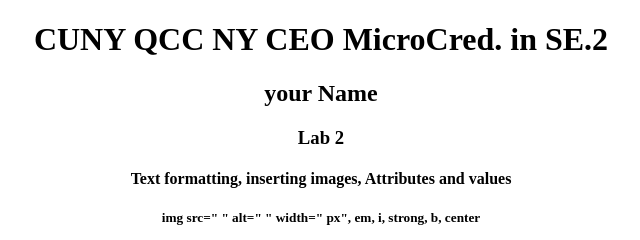
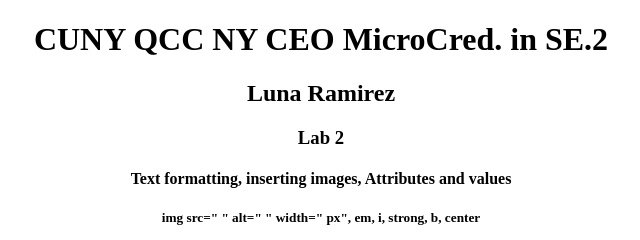
Before and after one commit to MrsRamirez/CunyQccNyCeoMicro2, a plain HTML site: page labs/lb2/lb2.html in a window 1280 px wide. Shown: the top 240 px of the page, 319-959 px from the left. Drawn offline with Linux system fonts and the light colour scheme.

Commit message:
Update lb2.html
added full NAME

```diff
--- a/labs/lb2/lb2.html
+++ b/labs/lb2/lb2.html
@@ -7,7 +7,7 @@
   <body>
     <center>
     <h1>CUNY QCC NY CEO MicroCred. in SE.2</h1>
-    <h2>your Name</h2>
+    <h2>Luna Ramirez</h2>
     <h3>Lab 2</h3>
     <h4>Text formatting, inserting images, Attributes and values </h4>
     <h5>img src="  " alt="   " width="  px", em, i, strong, b, center</h5>
```
